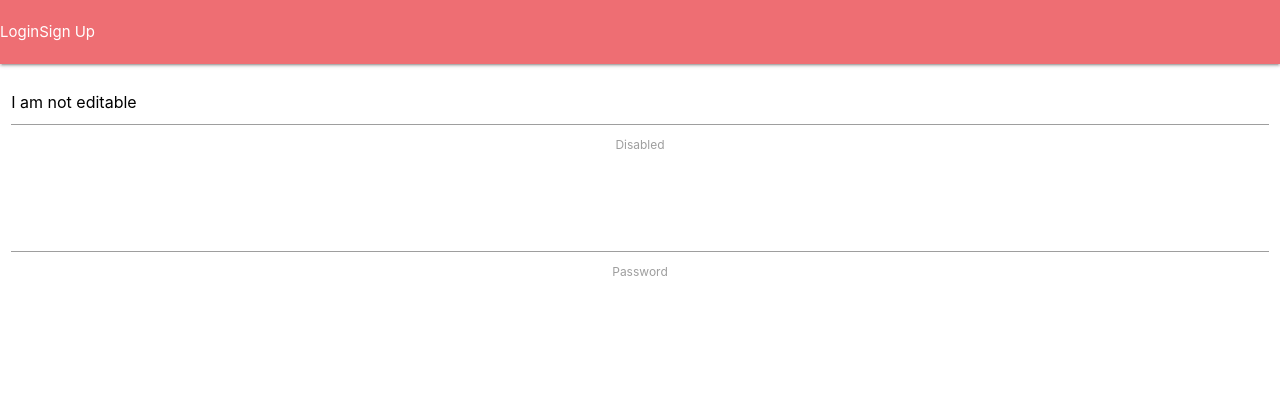
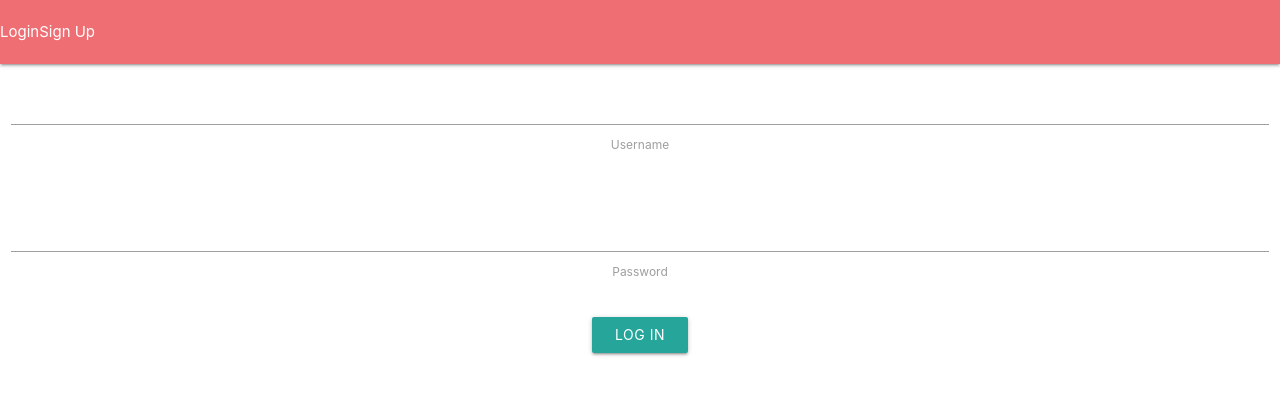
Before and after one commit to noracbyrd/birthdaybuddy, a React (Create React App) app in the folder client/: page /login in a window 1280 px wide. Shown: the top 394 px of the page. Built offline with nearby package versions, Linux system fonts and the light colour scheme.

Commit message:
fixed bug where username field wasn't emptying (issue with value in username field) in signup page, started building out form on login page

```diff
--- a/client/src/pages/login.js
+++ b/client/src/pages/login.js
@@ -3,25 +3,46 @@ import React, { Component } from 'react'
 class Login extends Component {
 
     state = {
+        username: '',
+        password: '',
+        redirectTo: ''
+    }
 
+    handleInputChange = e => {
+        const { name, value } = e.target;
+        this.setState({
+            [name]: value, })
     }
+
+    handleFormSubmit = e => {
+        e.preventDefault()
+        this.setState({
+            username: '',
+            password: ''
+        })
+    }
+
     render() {
         return (
             <div>
+                <form>
                 <div className="row">
                     <div className="input-field col s12">
-                        <div><input value="I am not editable" type="text" className="validate"/>
-                            <label htmlFor="username">Disabled</label>
+                        <div><input name="username" value={this.state.username} type="text" className="validate" onChange={this.handleInputChange}/>
+                            <label htmlFor="username">Username</label>
                         </div>
                     </div>
                 </div>
                 <div className="row">
                     <div className="input-field col s12">
-                        <div><input id="password" type="password" className="validate"/>
+                        <div><input name="password" id="password" type="password" className="validate"/>
                             <label htmlFor="password">Password</label>
                         </div>
                     </div>
                 </div>
+                <button className="btn waves-effect waves-light" type="submit" name="action" onClick={this.handleFormSubmit}>Log In<i className="material-icons right"></i>
+                </button>
+                </form>
             </div>
         );
     }
--- a/client/src/pages/signup.js
+++ b/client/src/pages/signup.js
@@ -50,7 +50,7 @@ class Signup extends Component {
                 <form>
                 <div className="row">
                     <div className="input-field col s12">
-                        <div><input name="username" value={this.state.title} type="text" className="validate" onChange={this.handleInputChange}/>
+                        <div><input name="username" value={this.state.username} type="text" className="validate" onChange={this.handleInputChange}/>
                             <label htmlFor="username">Username</label>
                         </div>
                     </div>
```
